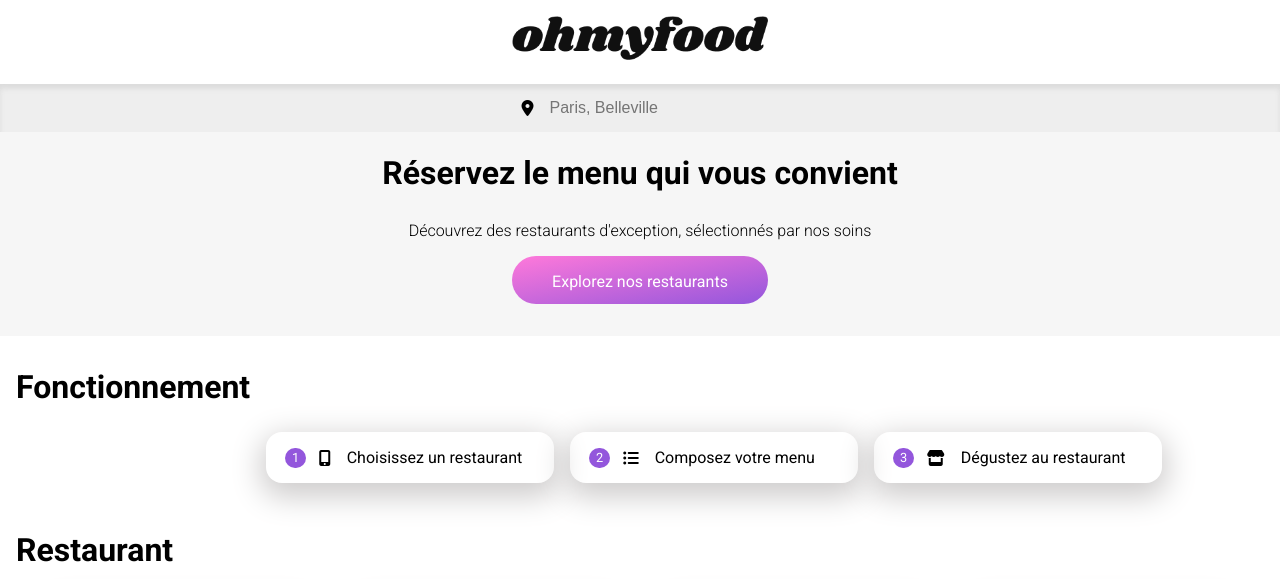
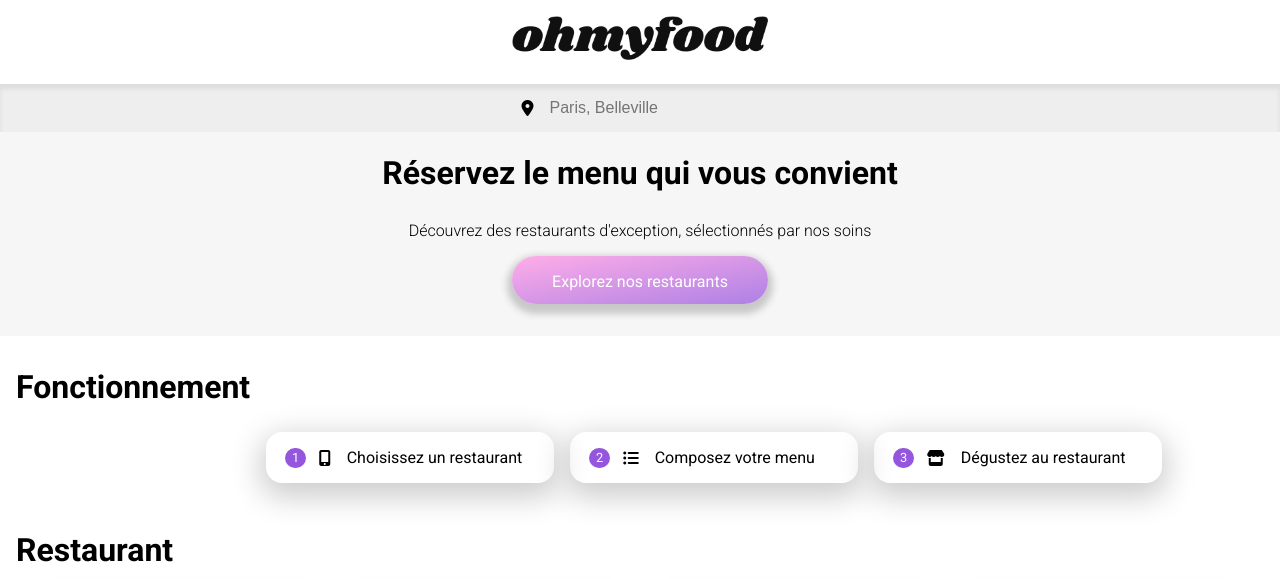
Before and after one commit to ArthurDenis/ArthurDenis_3_01072021, a plain HTML site: page index.html in a window 1280 px wide. In both pictures the pointer is over the element "Explorez nos restaurants". Shown: the top 579 px of the page. Drawn offline with Linux system fonts and the light colour scheme; a web font is replaced by a local one.

Commit message:
Début des animations

```diff
--- a/style_accueil.css
+++ b/style_accueil.css
@@ -103,6 +103,13 @@ main
     border-radius: 1.5em;
     background-image: linear-gradient(to bottom right, #FF79DA, #9356DC);
     color: white;
+    box-shadow: 0px 5px 7px 5px rgb(220, 220, 220);
+}
+
+.btn:hover
+{
+    background-image: linear-gradient(to bottom right, hsl(317,100%,84%), hsl(267,66%,70%));
+    box-shadow: 0px 5px 7px 5px rgb(200, 200, 200);
 }
 
 #processus
```
